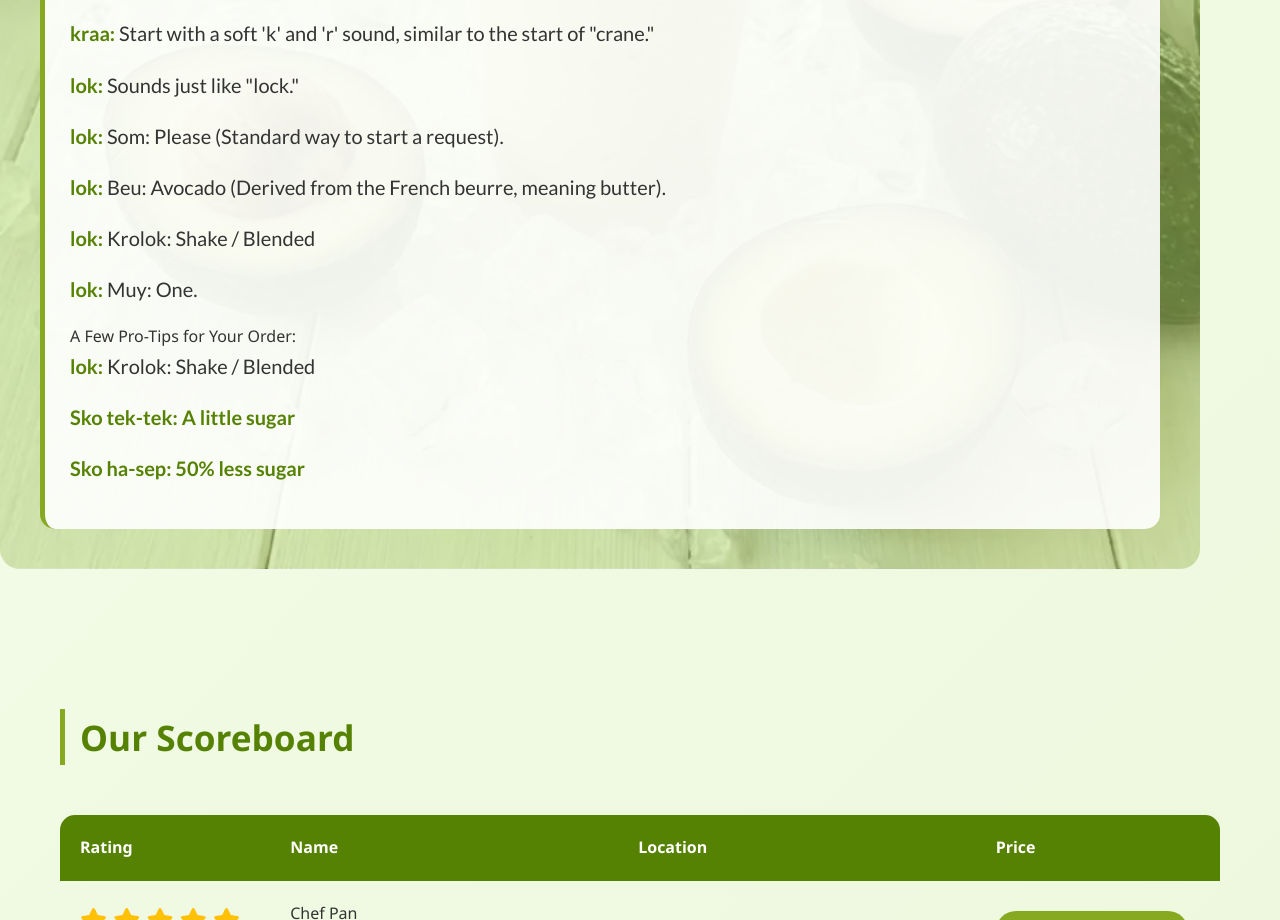
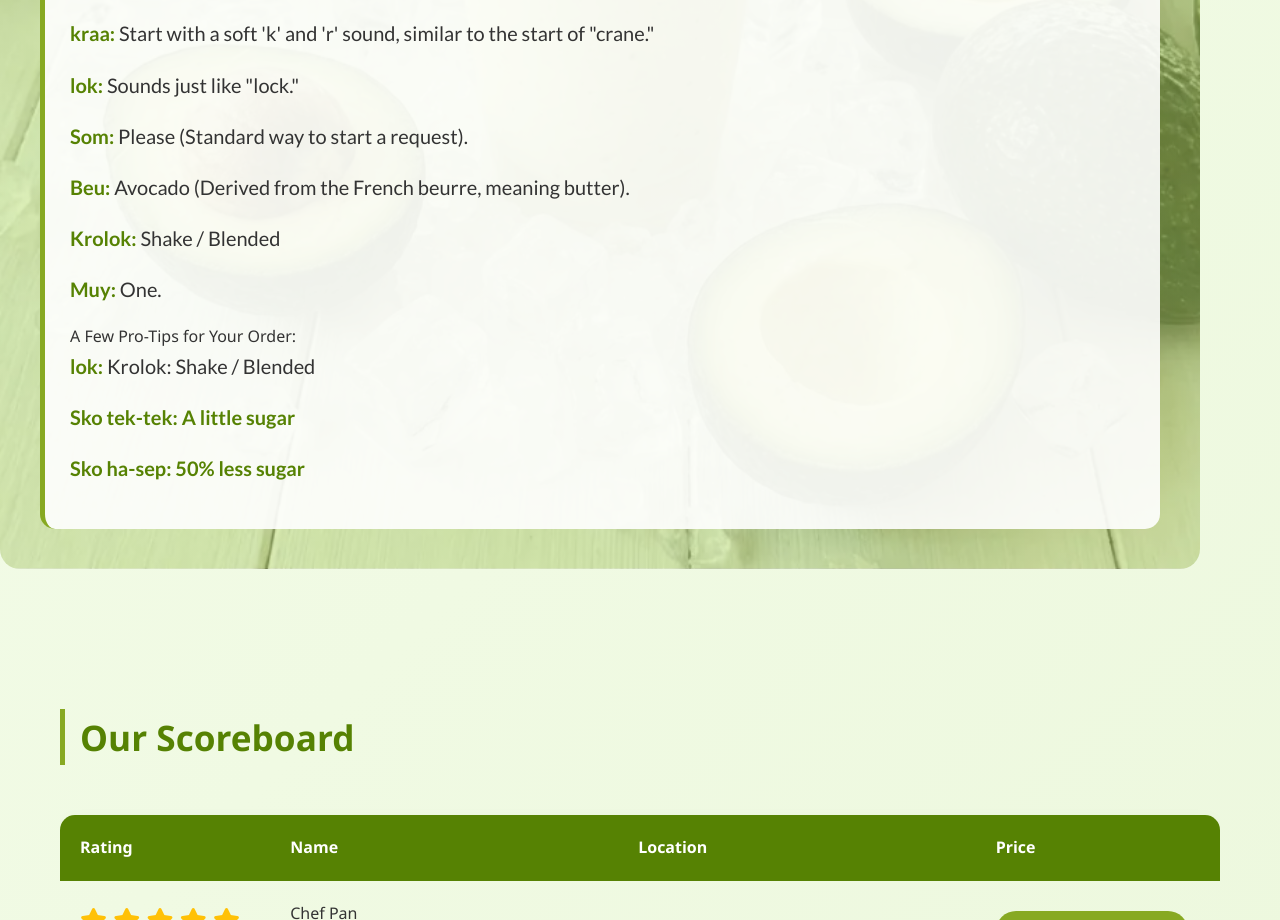
Before and after one commit to affordable-seo/avocado-shake-siem-reap, a plain HTML site: page index.html in a window 1280 px wide. Shown: the part 2160-3080 px from the top of the page. Drawn offline with Linux system fonts and the light colour scheme; grey boxes are pictures that could not be loaded; a web font is replaced by a local one.

Commit message:
Update index.html

```diff
--- a/index.html
+++ b/index.html
@@ -831,10 +831,10 @@
             <p class="lato-text"><span class="bold">To Blend (ក្រឡុក - kraa-lok):</span></p>
             <p class="lato-text"><span class="bold">kraa:</span> Start with a soft 'k' and 'r' sound, similar to the start of "crane."</p>
             <p class="lato-text"><span class="bold">lok:</span> Sounds just like "lock."</p>
-            <p class="lato-text"><span class="bold">lok:</span> Som: Please (Standard way to start a request).</p>
-            <p class="lato-text"><span class="bold">lok:</span> Beu: Avocado (Derived from the French beurre, meaning butter).</p>
-            <p class="lato-text"><span class="bold">lok:</span> Krolok: Shake / Blended </p>
-            <p class="lato-text"><span class="bold">lok:</span> Muy: One.</p>
+            <p class="lato-text"><span class="bold">Som:</span> Please (Standard way to start a request).</p>
+            <p class="lato-text"><span class="bold">Beu:</span> Avocado (Derived from the French beurre, meaning butter).</p>
+            <p class="lato-text"><span class="bold">Krolok:</span> Shake / Blended </p>
+            <p class="lato-text"><span class="bold">Muy:</span> One.</p>
 
 A Few Pro-Tips for Your Order:
 <p class="lato-text"><span class="bold">lok:</span> Krolok: Shake / Blended </p>
```
